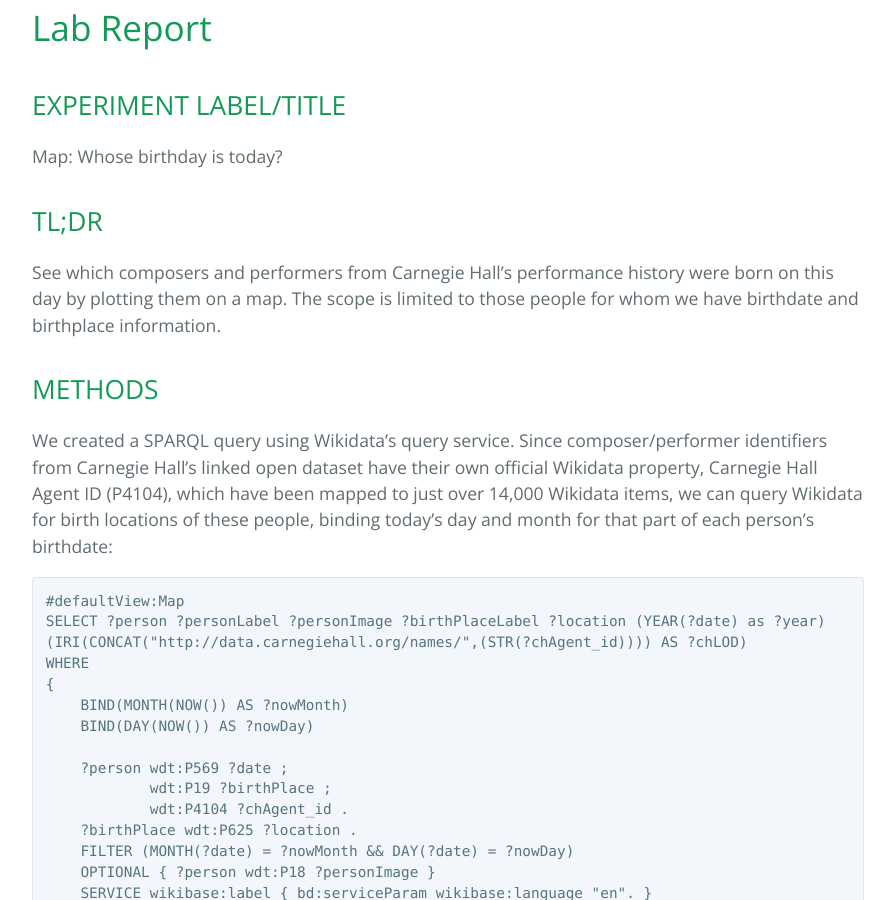
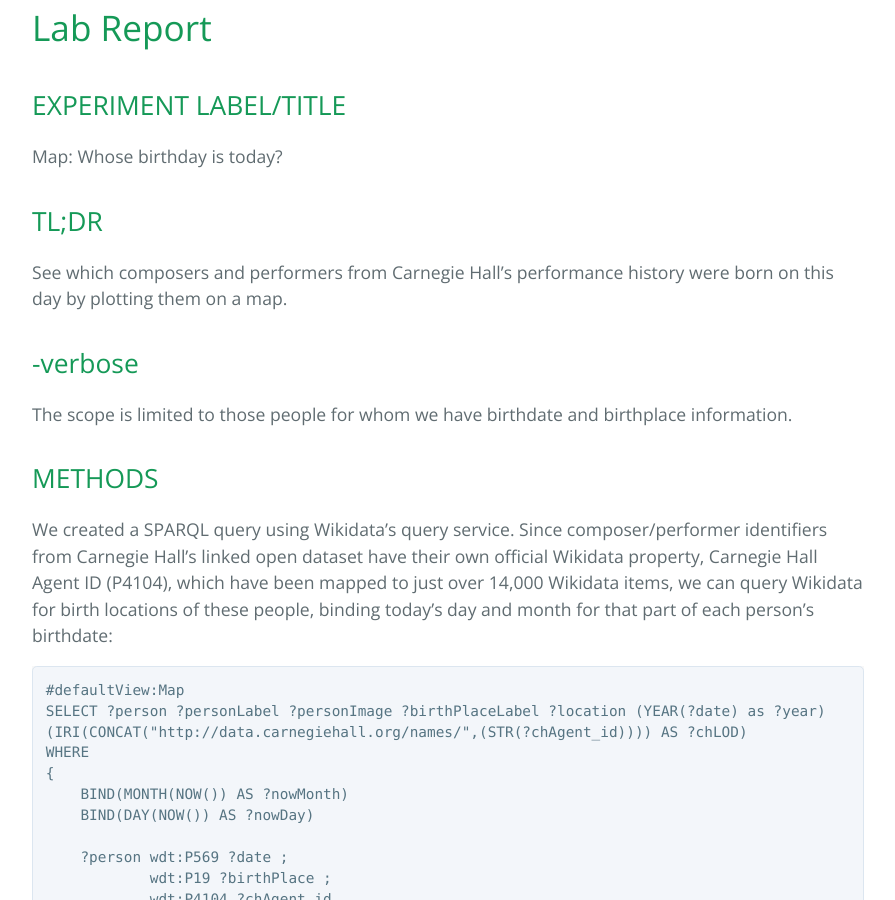
Before and after one commit to CarnegieHall/datalab, a Jekyll site: the page built from experiments/chdl-0001-a.md, in a window 1280 px wide and 900 px high, scrolled down 1091 px. Shown: the whole window, without its empty margins (192-1087 px from the left). Built offline with Jekyll 4.4.1, drawn with Linux system fonts in a browser that asks for light colours; our own code applies the rules of GitHub Pages for plain Markdown files.

Commit message:
add verbose heading

```diff
--- a/experiments/chdl-0001-a.md
+++ b/experiments/chdl-0001-a.md
@@ -17,7 +17,10 @@ A birthplace map of performers and composers from Carnegie Hall's performance hi
 Map: Whose birthday is today?
 
 ## TL;DR
-See which composers and performers from Carnegie Hall’s performance history were born on this day by plotting them on a map. The scope is limited to those people for whom we have birthdate and birthplace information.
+See which composers and performers from Carnegie Hall’s performance history were born on this day by plotting them on a map.
+
+## -verbose
+The scope is limited to those people for whom we have birthdate and birthplace information.
 
 ## METHODS
 We created a SPARQL query using Wikidata’s query service. Since composer/performer identifiers from Carnegie Hall’s linked open dataset have their own official Wikidata property, Carnegie Hall Agent ID (P4104), which have been mapped to just over 14,000 Wikidata items, we can query Wikidata for birth locations of these people, binding today’s day and month for that part of each person’s birthdate:
```
